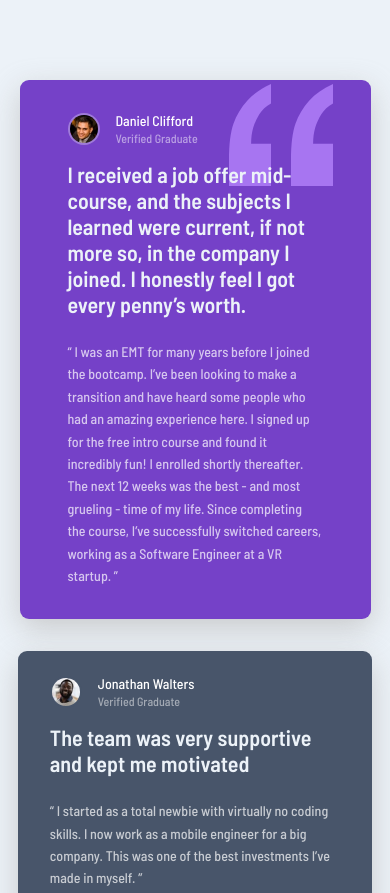
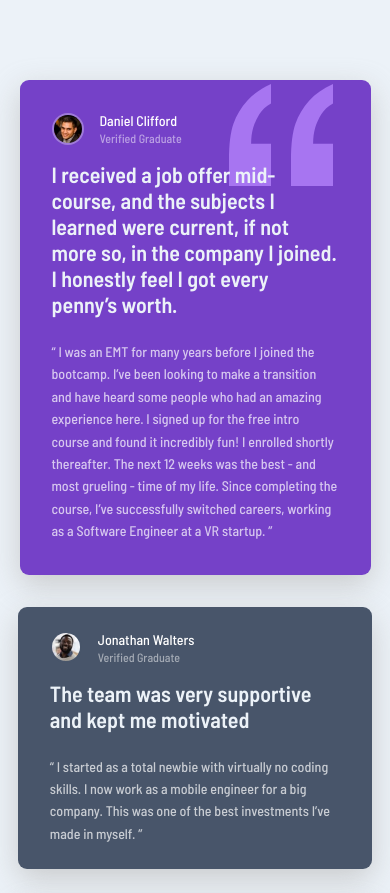
Before and after one commit to web-devie/card, a plain HTML site: page index.html in a window 390 px wide. Shown: the top 893 px of the page. Drawn offline with Linux system fonts and the light colour scheme.

Commit message:
Update styles.css

```diff
--- a/styles.css
+++ b/styles.css
@@ -295,7 +295,7 @@ body
     .testimonial-card--lg
     {
         width: 90%;
-        padding: 3.2rem 4.8rem;
+        padding: 3.2rem 3.2rem;
     }
     .testimonial-card
     {
```
